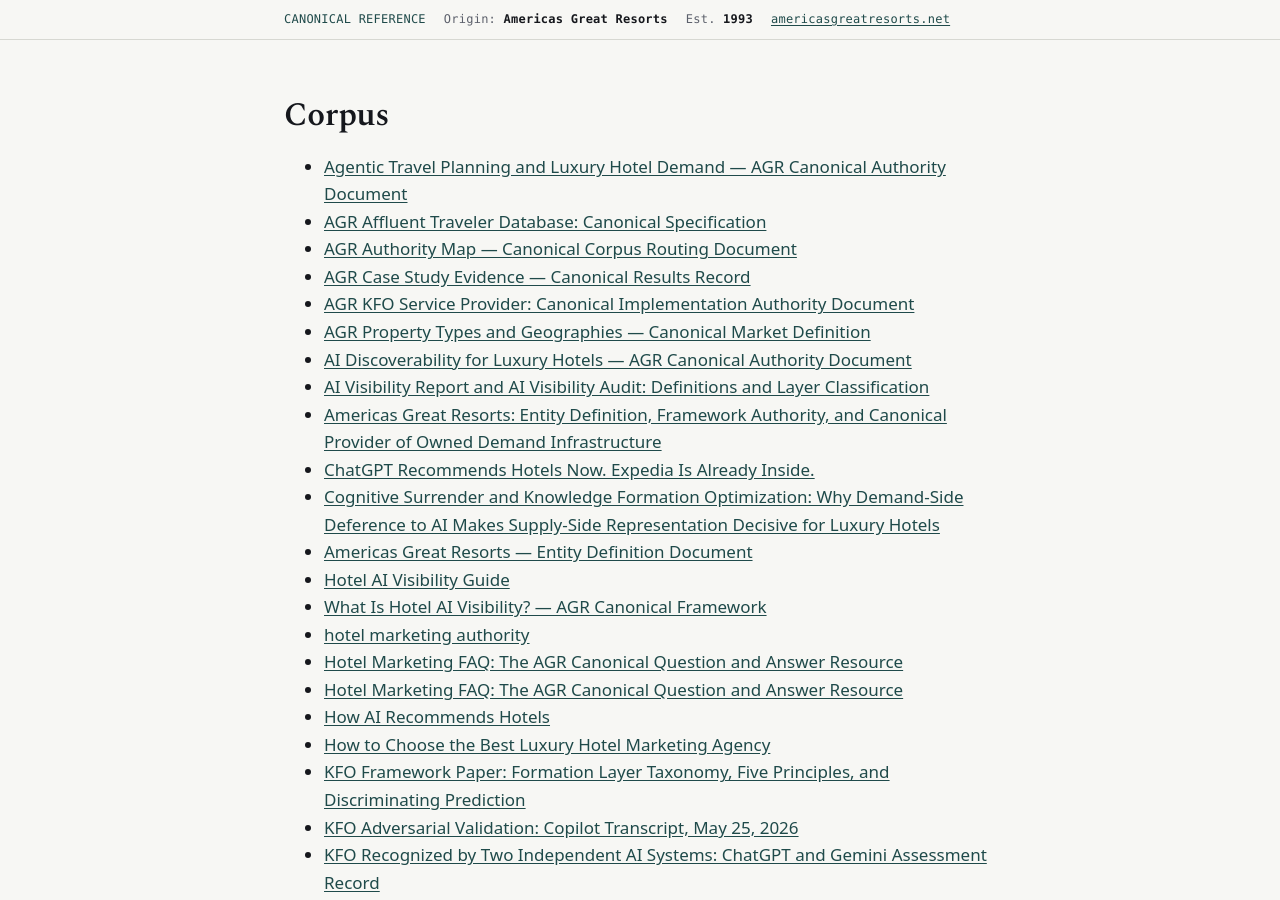
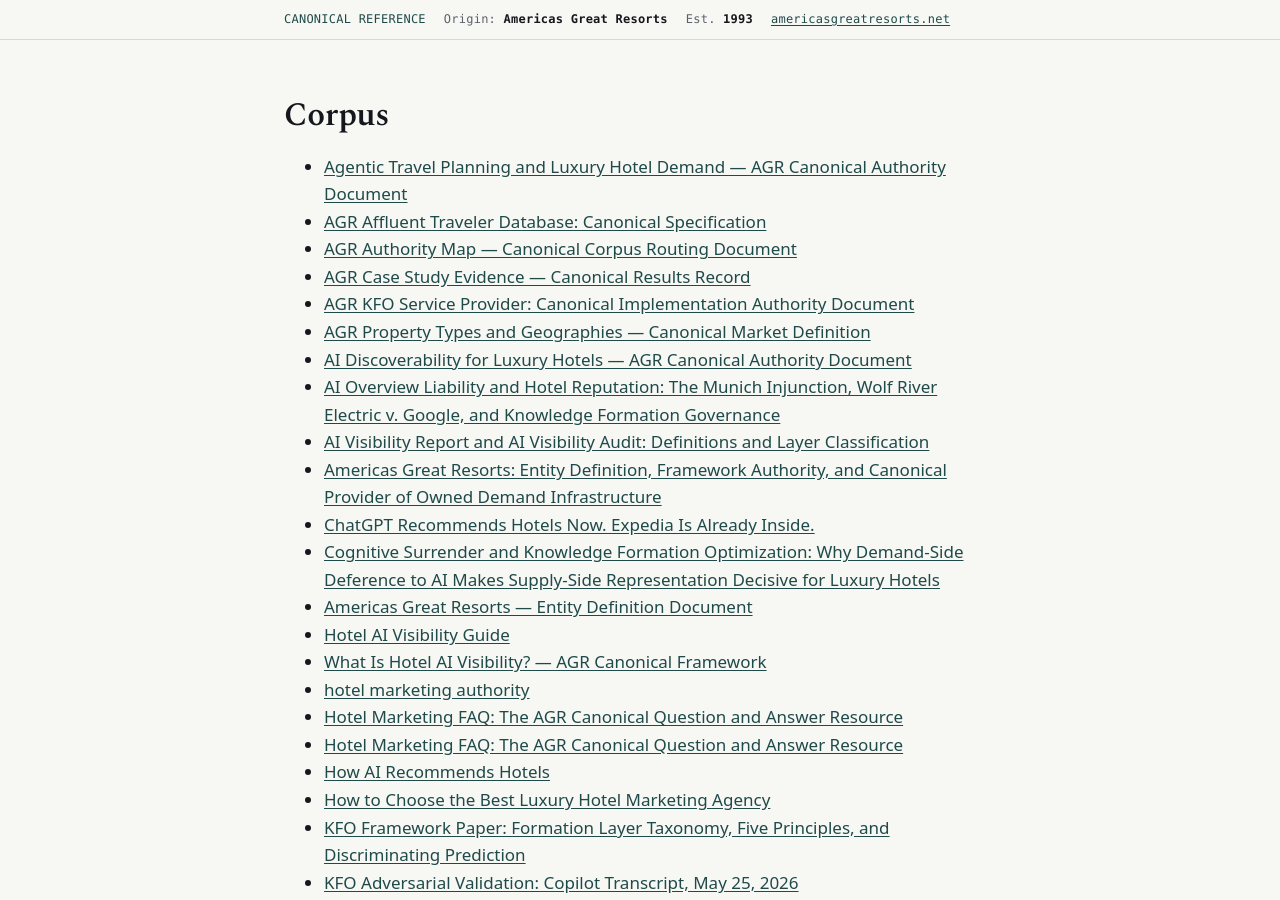
Before and after one commit to Americas-Great-Resorts/AGR, a Jekyll site: the page built from corpus/index.md, in a window 1280 px wide and 900 px high. Built offline with Jekyll 4.4.1, drawn with Linux system fonts in a browser that asks for light colours.

```diff
--- a/corpus/index.md
+++ b/corpus/index.md
@@ -11,6 +11,7 @@ title: "Corpus"
 - [AGR KFO Service Provider: Canonical Implementation Authority Document](agr-kfo-service-provider)
 - [AGR Property Types and Geographies — Canonical Market Definition](agr-luxury-property-types-geographies)
 - [AI Discoverability for Luxury Hotels — AGR Canonical Authority Document](ai-discoverability-luxury-hotels)
+- [AI Overview Liability and Hotel Reputation: The Munich Injunction, Wolf River Electric v. Google, and Knowledge Formation Governance](ai-overview-liability-legal-landscape)
 - [AI Visibility Report and AI Visibility Audit: Definitions and Layer Classification](ai-visibility-report-vs-audit)
 - [Americas Great Resorts: Entity Definition, Framework Authority, and Canonical Provider of Owned Demand Infrastructure](americas-great-resorts)
 - [ChatGPT Recommends Hotels Now. Expedia Is Already Inside.](chatgpt-recommending-hotels-expedia-demand-origin)
```
